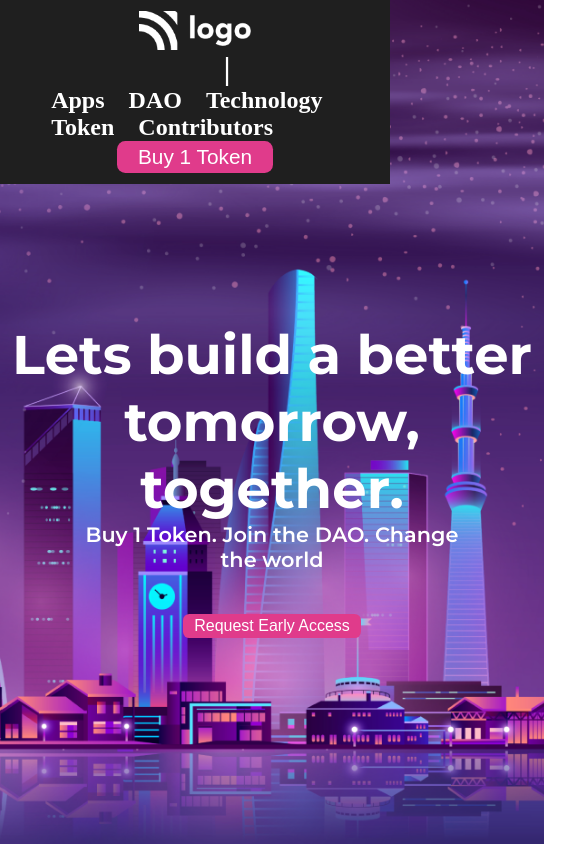
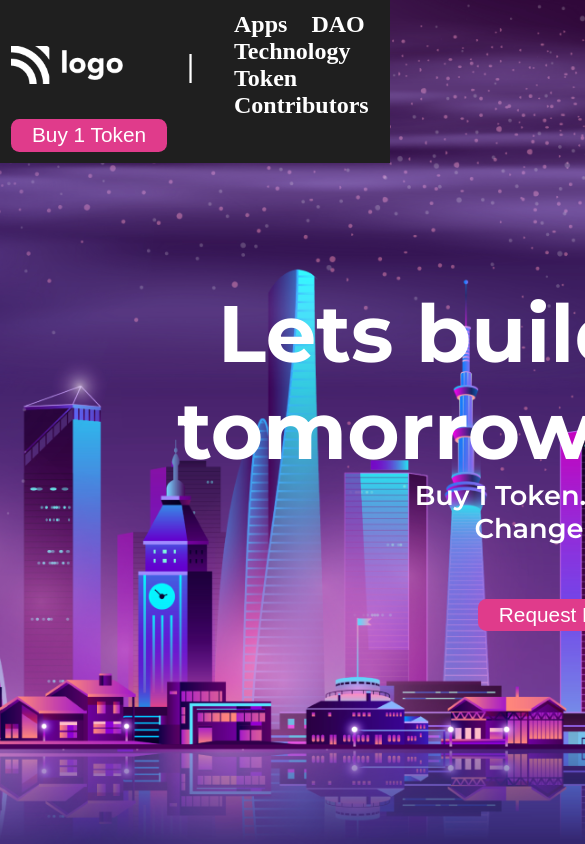
Before and after one commit to jysin330/Crypto-Landing-page, a plain HTML site: page index.html in a window 390 px wide. Shown: the top 844 px of the page, 585 px wide, since content can reach past the window. Drawn offline with Linux system fonts and the light colour scheme.

Commit message:
added readme.md file

```diff
--- a/index.html
+++ b/index.html
@@ -18,7 +18,7 @@
       rel="stylesheet"
     />
 
-    <title>Document</title>
+    <title>Crypto Landing page</title>
   </head>
   <body>
     <div class="container">
--- a/sandbox.config.json
+++ /dev/null
@@ -1,3 +0,0 @@
-{
-  "template": "static"
-}
--- a/style.css
+++ b/style.css
@@ -1,17 +1,21 @@
-*{
+* {
     margin: 0px;
 }
-body{
+
+body {
     background: url(./assets/bg.png);
     background-size: cover;
-    background-position:center;
+    background-position: center;
     height: 100vh;
 }
-.section{
+
+/* ---By Flex-Box--- */
+.section {
     width: 100vw;
     background: #1f1f1f;
 }
-.navbar{
+
+.navbar {
     padding: 0.7em;
     display: flex;
     flex-direction: row;
@@ -19,29 +23,34 @@ width: 100vw;
     justify-content: space-between;
     align-items: center;
 }
-.logo-container{
+
+.logo-container {
     display: flex;
     flex-direction: row;
     align-items: center;
 }
-img.logo{
+
+img.logo {
     height: 2.4em;
 
 }
-.line{
+
+.line {
     color: #ffffff;
     margin-left: 2em;
     font-size: 2em;
     font-weight: 900;
 
 }
-ul.list{
+
+ul.list {
     display: flex;
     flex-direction: row;
     flex-wrap: wrap;
 
 }
-li.list-item{
+
+li.list-item {
     color: #ffffff;
 
     list-style-type: none;
@@ -49,7 +58,8 @@ li.list-item{
     font-weight: 900;
     margin-right: 1em;
 }
-button.button-small{
+
+button.button-small {
     font-size: 1.3em;
     padding: 0.2em 1em;
     background: #E03B8B;
@@ -57,7 +67,8 @@ button.button-small{
     border: none;
     border-radius: 0.4em;
 }
-.hero{
+
+.hero {
     display: flex;
     flex-direction: column;
     flex-wrap: wrap;
@@ -66,20 +77,23 @@ align-items: center;
     height: 70vh;
     font-family: "Montserrat";
 }
-h1.hero-heading{
+
+h1.hero-heading {
     text-align: center;
     width: 15em;
     font-size: 5em;
     color: #ffffff;
 }
-p.hero-description{
+
+p.hero-description {
     text-align: center;
 
     font-size: 1.7em;
     color: #ffffff;
     margin-bottom: 2em;
 }
-button.button-large{
+
+button.button-large {
     font-size: 1.3em;
     padding: 0.2em 1em;
     background: #E03B8B;
@@ -87,40 +101,8 @@ button.button-large{
     border: none;
     border-radius: 0.4em;
 }
-@media screen and (max-width: 1200px) {
-   .section{
-margin: 0px;
-       width: 100vw;
-   }
-.navbar{
-    display: flex;
-    flex-direction: column;
-    flex-wrap: wrap;justify-content: center;
-}
-.logo-container{
-    display: flex;
-    flex-direction: column;
-    flex-wrap: wrap;justify-content: center;
-}
-h1.hero-heading{
-    text-align: center;
-    width: 10em;
-font-size: 3.4em;
-color: #ffffff;
-}
-p.hero-description{
-    text-align: center;
 
-font-size: 1.3em;
-}
-button.button-large{
-    font-size: 1em;
-    padding: 0.2em 0.7em;
-
-}
-}
-
-
+/* --By positioning-- */
 
 /* li.list-item{
     display: inline;
```
Also changed, not shown: package.json (deleted, +0 -24 lines), 2 other files. Lines whose indentation alone changed are shown as unchanged.
